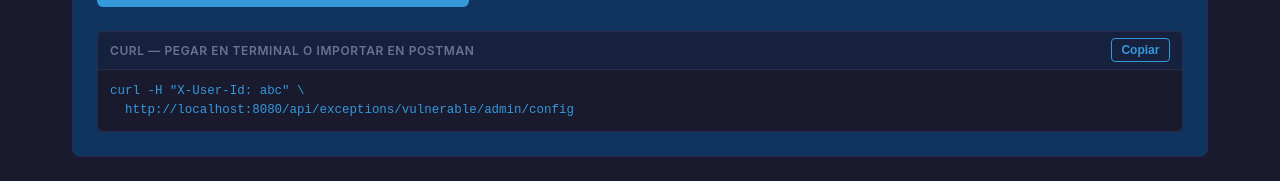
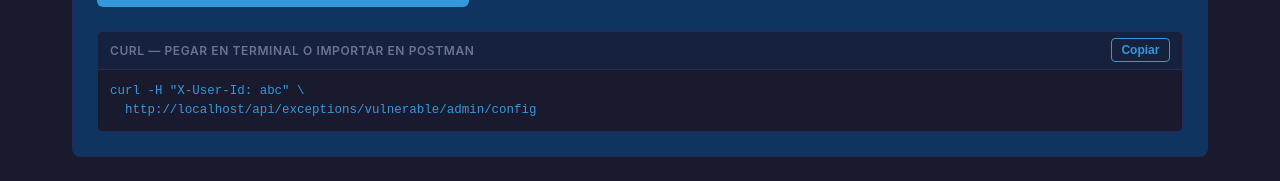
Before and after one commit to serggss/TFM, a React (Vite) app in the folder frontend/: page /exceptions in a window 1280 px wide. Shown: the part 1072-1253 px from the top of the page. Built offline with nearby package versions, Linux system fonts and the light colour scheme.

Commit message:
Corregidas peticiones a dominio bueno y también si queremos en la url local

```diff
--- a/frontend/src/pages/BolaPage.jsx
+++ b/frontend/src/pages/BolaPage.jsx
@@ -168,8 +168,8 @@ function BolaPage() {
         </div>
         <CurlCommand command={
           attackType === 'direct'
-            ? `curl -H "X-User-Id: ${userId}" http://localhost:8080/api/bola/${state}/accounts/${targetAccountId}`
-            : `curl -H "X-User-Id: ${userId}" "http://localhost:8080/api/bola/${state}/accounts?ownerId=${targetOwnerId}"`
+            ? `curl -H "X-User-Id: ${userId}" ${window.location.origin}/api/bola/${state}/accounts/${targetAccountId}`
+            : `curl -H "X-User-Id: ${userId}" "${window.location.origin}/api/bola/${state}/accounts?ownerId=${targetOwnerId}"`
         } />
       </div>
 
--- a/frontend/src/pages/CorsPage.jsx
+++ b/frontend/src/pages/CorsPage.jsx
@@ -142,7 +142,7 @@ function CorsPage() {
             </div>
           </div>
         </div>
-        <CurlCommand command={`curl -v -H "Origin: ${origin}" \\\n  http://localhost:8080/api/cors/${state}/data`} />
+        <CurlCommand command={`curl -v -H "Origin: ${origin}" \\\n  ${window.location.origin}/api/cors/${state}/data`} />
       </div>
 
       {response && (
--- a/frontend/src/pages/ExceptionsPage.jsx
+++ b/frontend/src/pages/ExceptionsPage.jsx
@@ -146,8 +146,8 @@ function ExceptionsPage() {
           </div>
         </div>
         <CurlCommand command={userIdInput
-          ? `curl -H "X-User-Id: ${userIdInput}" \\\n  http://localhost:8080/api/exceptions/${state}/admin/config`
-          : `curl http://localhost:8080/api/exceptions/${state}/admin/config`
+          ? `curl -H "X-User-Id: ${userIdInput}" \\\n  ${window.location.origin}/api/exceptions/${state}/admin/config`
+          : `curl ${window.location.origin}/api/exceptions/${state}/admin/config`
         } />
       </div>
 
--- a/frontend/src/pages/JwtPage.jsx
+++ b/frontend/src/pages/JwtPage.jsx
@@ -247,7 +247,7 @@ function JwtPage() {
             POST /api/auth/login
           </button>
         </div>
-        <CurlCommand command={`curl -X POST -H "Content-Type: application/json" \\\n  -d '{"username":"${username}","password":"${password}"}' \\\n  http://localhost:8080/api/auth/login`} />
+        <CurlCommand command={`curl -X POST -H "Content-Type: application/json" \\\n  -d '{"username":"${username}","password":"${password}"}' \\\n  ${window.location.origin}/api/auth/login`} />
         {token && <TokenDecoder token={token} label="Token legítimo recibido (firmado con HS256):" />}
       </StepCard>
 
@@ -306,7 +306,7 @@ function JwtPage() {
         <button className="btn-attack" onClick={sendToken} disabled={loading}>
           {loading ? 'Enviando...' : 'Enviar petición'}
         </button>
-        <CurlCommand command={`curl -H "X-Auth-Token: ${(useForged && forgedToken ? forgedToken : token) || '<token>'}" \\\n  http://localhost:8080/api/jwt/${state}/profile`} />
+        <CurlCommand command={`curl -H "X-Auth-Token: ${(useForged && forgedToken ? forgedToken : token) || '<token>'}" \\\n  ${window.location.origin}/api/jwt/${state}/profile`} />
 
         {response && (
           <div style={{ marginTop: '1rem' }}>
--- a/frontend/src/pages/MassAssignmentPage.jsx
+++ b/frontend/src/pages/MassAssignmentPage.jsx
@@ -173,7 +173,7 @@ function MassAssignmentPage() {
             </div>
           </div>
         </div>
-        <CurlCommand command={`curl -X PUT -H "Content-Type: application/json" \\\n  -d '${JSON.stringify(buildBody())}' \\\n  http://localhost:8080/api/mass-assignment/${state}/profile/${TARGET_ID}`} />
+        <CurlCommand command={`curl -X PUT -H "Content-Type: application/json" \\\n  -d '${JSON.stringify(buildBody())}' \\\n  ${window.location.origin}/api/mass-assignment/${state}/profile/${TARGET_ID}`} />
       </div>
 
       {response && (
--- a/frontend/src/pages/PromptInjectionPage.jsx
+++ b/frontend/src/pages/PromptInjectionPage.jsx
@@ -127,7 +127,7 @@ function PromptInjectionPage() {
         <button className="btn-attack" onClick={sendRequest} disabled={loading || !text}>
           {loading ? 'Procesando...' : `POST /api/prompt-injection/${state}/summarize`}
         </button>
-        <CurlCommand command={`curl -X POST -H "Content-Type: application/json" \\\n  -d '${JSON.stringify({ text })}' \\\n  http://localhost:8080/api/prompt-injection/${state}/summarize`} />
+        <CurlCommand command={`curl -X POST -H "Content-Type: application/json" \\\n  -d '${JSON.stringify({ text })}' \\\n  ${window.location.origin}/api/prompt-injection/${state}/summarize`} />
       </div>
 
       {response && (
```
